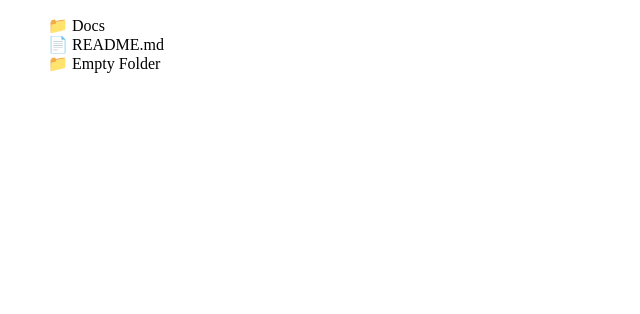
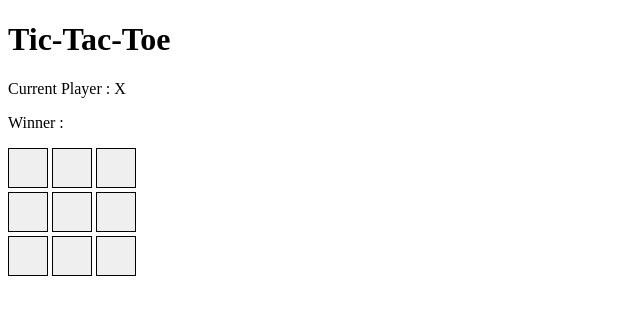
Before and after one commit to ankurbag6/jira-jitsu, a React (Vite) app: page / in a window 1280 px wide. Shown: the top 314 px of the page, without its empty margins (0-640 px from the left). Built offline with nearby package versions, Linux system fonts and the light colour scheme.

Commit message:
feat: tictactoe game impl

```diff
--- a/src/App.jsx
+++ b/src/App.jsx
@@ -1,5 +1,6 @@
 import { FileExplorer } from "./components/FileExplorer/FileExplorer";
 import { FileExplorerAPIVersion } from "./components/FileExplorer/FileExplorerAPIVersion";
+import TicTacToe from "./components/TicTacToe/TicTacToe";
 //import IssuesTable from "./components/Jira/IssuesTable";
 //import Tutorial1 from "./components/Tutorial1";
 import Tutorial2 from "./components/Tutorial2";
@@ -14,10 +15,13 @@ export default function App() {
 
       {/* File Explorer */}
       {/* <FileExplorer /> */}
-      <FileExplorerAPIVersion />
+      {/* <FileExplorerAPIVersion /> */}
 
       {/** JIRA Issues */}
       {/* <IssuesTable /> */}
+
+      {/** TicTacToe */}
+      <TicTacToe size={3} />
     </>
   );
 }
--- /dev/null
+++ b/src/components/TicTacToe/TicTacToe.jsx
@@ -0,0 +1,69 @@
+/*
+1. accept size as props
+2. STATE : board[] -> flat array,  currentPlayer: X | O
+3. draw grid
+4. Events : onClick -> setValue of the board index
+
+*/
+
+import { useState } from "react";
+
+const LINES = [
+  [0, 1, 2], [3, 4, 5], [6, 7, 8], // rows
+  [0, 3, 6], [1, 4, 7], [2, 5, 8], // columns
+  [0, 4, 8], [2, 4, 6],            // diagonals
+];
+
+export function getWinner(board) {
+  for (const [a, b, c] of LINES) {
+    if (board[a] && board[a] === board[b] && board[a] === board[c]) return board[a];
+  }
+  return null;
+}
+
+export default function TicTacToe({ size }) {
+  const gridSize = size * size;
+  const [board, setBoard] = useState(() => Array(gridSize).fill(null));
+
+  const moves =  board.filter(cell => cell !== null).length;
+  const currentPlayer = moves %2 === 0 ? "X" : "O";
+  const lineWinner = getWinner(board);
+  const winner = lineWinner ?? (moves === gridSize ? "Draw" : null);
+  const handleClick = (idx) => {
+    if (board[idx] !== null || winner) return;
+
+    setBoard((prev) => {
+      const next = [...prev];
+      next[idx] = currentPlayer;
+      return next;
+    });
+
+  };
+
+  return (
+    <>
+      <h1>Tic-Tac-Toe</h1>
+      <p aria-live="polite">Current Player : {currentPlayer}</p>
+      <p aria-live="polite">Winner : {winner}</p>
+      <section
+        style={{
+          display: "grid",
+          gridTemplateColumns: `repeat(${size}, 40px)`,
+          gap: 4
+        }}
+        aria-label="Tic tac toe"
+      >
+        {board.map((cell, i) => (
+          <button
+            key={i}
+            style={{ border: "1px solid black", height: 40, width: 40 }}
+            onClick={() => handleClick(i)}
+            aria-label={`Row ${Math.floor(i / size) + 1}, column ${(i % size) + 1}, ${cell ?? "empty"}`}
+          >
+            {cell !== null ? cell : " "}
+          </button>
+        ))}
+      </section>
+    </>
+  );
+}
```
